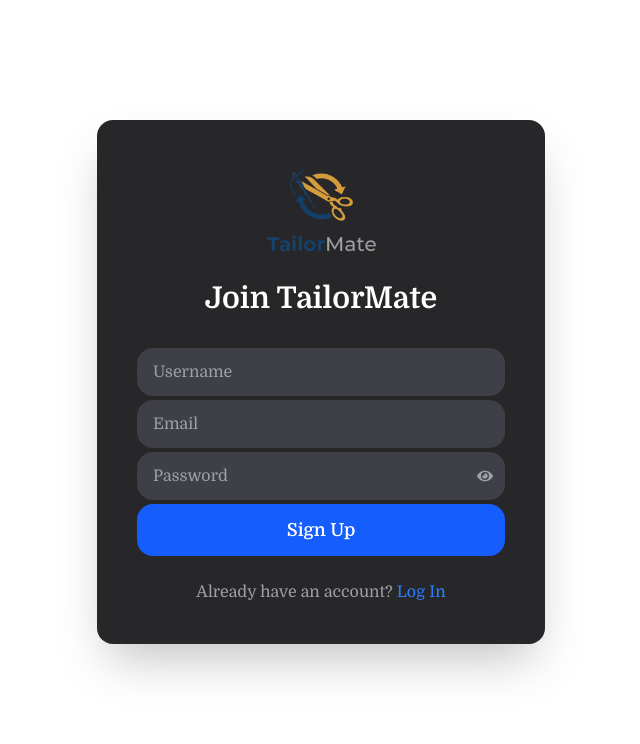
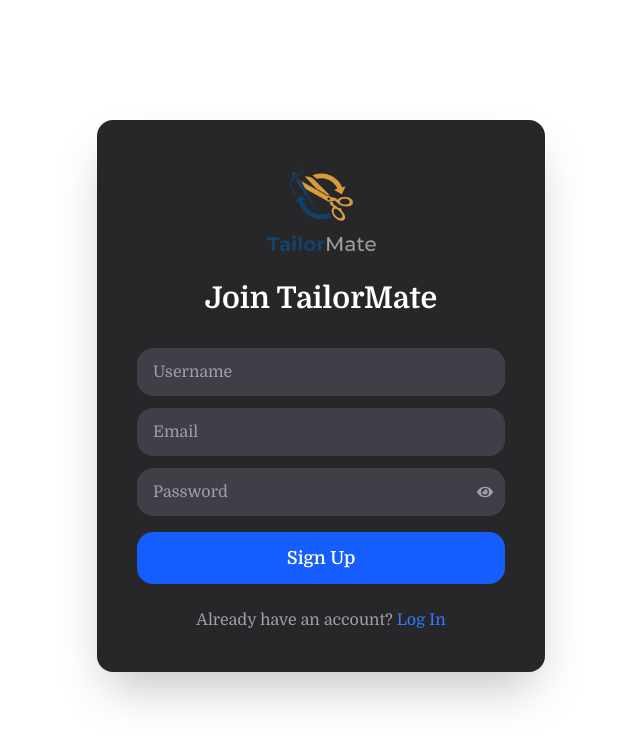
Before and after one commit to Parth05d/akshar-ladies-tailor, a React (Vite) app in the folder client/: page /register in a window 1280 px wide. Shown: the top 744 px of the page, without its empty margins (319-959 px from the left). Built offline with nearby package versions, Linux system fonts and the light colour scheme.

Commit message:
ui changes

```diff
--- a/client/src/components/Login.jsx
+++ b/client/src/components/Login.jsx
@@ -60,7 +60,7 @@
           onChange={formik.handleChange}
           onBlur={formik.handleBlur}
           value={formik.values.username}
-          className="mb-1 bg-zinc-700 dark:bg-zinc-800 rounded-2xl px-4 py-3 text-white placeholder:text-zinc-400 focus:outline-none focus:ring-2 focus:ring-blue-500 transition"
+          className="mb-3 bg-zinc-700 dark:bg-zinc-800 rounded-2xl px-4 py-3 text-white placeholder:text-zinc-400 focus:outline-none focus:ring-2 focus:ring-blue-500 transition"
         />
         {formik.touched.username && formik.errors.username && (
           <p className="mb-3 text-sm text-red-400">{formik.errors.username}</p>
@@ -92,7 +92,7 @@
         <button
           type="submit"
           disabled={formik.isSubmitting}
-          className="w-full py-3 bg-blue-600 hover:bg-blue-700 disabled:opacity-70 rounded-2xl font-semibold text-lg transition"
+          className="mt-3 w-full py-3 bg-blue-600 hover:bg-blue-700 disabled:opacity-70 rounded-2xl font-semibold text-lg transition"
         >
           Login
         </button>
--- a/client/src/components/SignUp.jsx
+++ b/client/src/components/SignUp.jsx
@@ -58,7 +58,7 @@
           onChange={formik.handleChange}
           onBlur={formik.handleBlur}
           value={formik.values.username}
-          className="mb-1 bg-zinc-700 dark:bg-zinc-800 rounded-2xl px-4 py-3 text-white placeholder:text-zinc-400 focus:outline-none focus:ring-2 focus:ring-blue-500 transition"
+          className="mb-3 bg-zinc-700 dark:bg-zinc-800 rounded-2xl px-4 py-3 text-white placeholder:text-zinc-400 focus:outline-none focus:ring-2 focus:ring-blue-500 transition"
         />
         {formik.touched.username && formik.errors.username && (
           <p className="mb-3 text-sm text-red-400">{formik.errors.username}</p>
@@ -70,7 +70,7 @@
           onChange={formik.handleChange}
           onBlur={formik.handleBlur}
           value={formik.values.email}
-          className="mb-1 bg-zinc-700 dark:bg-zinc-800 rounded-2xl px-4 py-3 text-white placeholder:text-zinc-400 focus:outline-none focus:ring-2 focus:ring-blue-500 transition"
+          className="mb-3 bg-zinc-700 dark:bg-zinc-800 rounded-2xl px-4 py-3 text-white placeholder:text-zinc-400 focus:outline-none focus:ring-2 focus:ring-blue-500 transition"
         />
         {formik.touched.email && formik.errors.email && (
           <p className="mb-3 text-sm text-red-400">{formik.errors.email}</p>
@@ -102,7 +102,7 @@
         <button
           type="submit"
           disabled={formik.isSubmitting}
-          className="w-full py-3 bg-blue-600 hover:bg-blue-700 disabled:opacity-70 rounded-2xl font-semibold text-lg transition"
+          className="mt-3 w-full py-3 bg-blue-600 hover:bg-blue-700 disabled:opacity-70 rounded-2xl font-semibold text-lg transition"
         >
           Sign Up
         </button>
```
